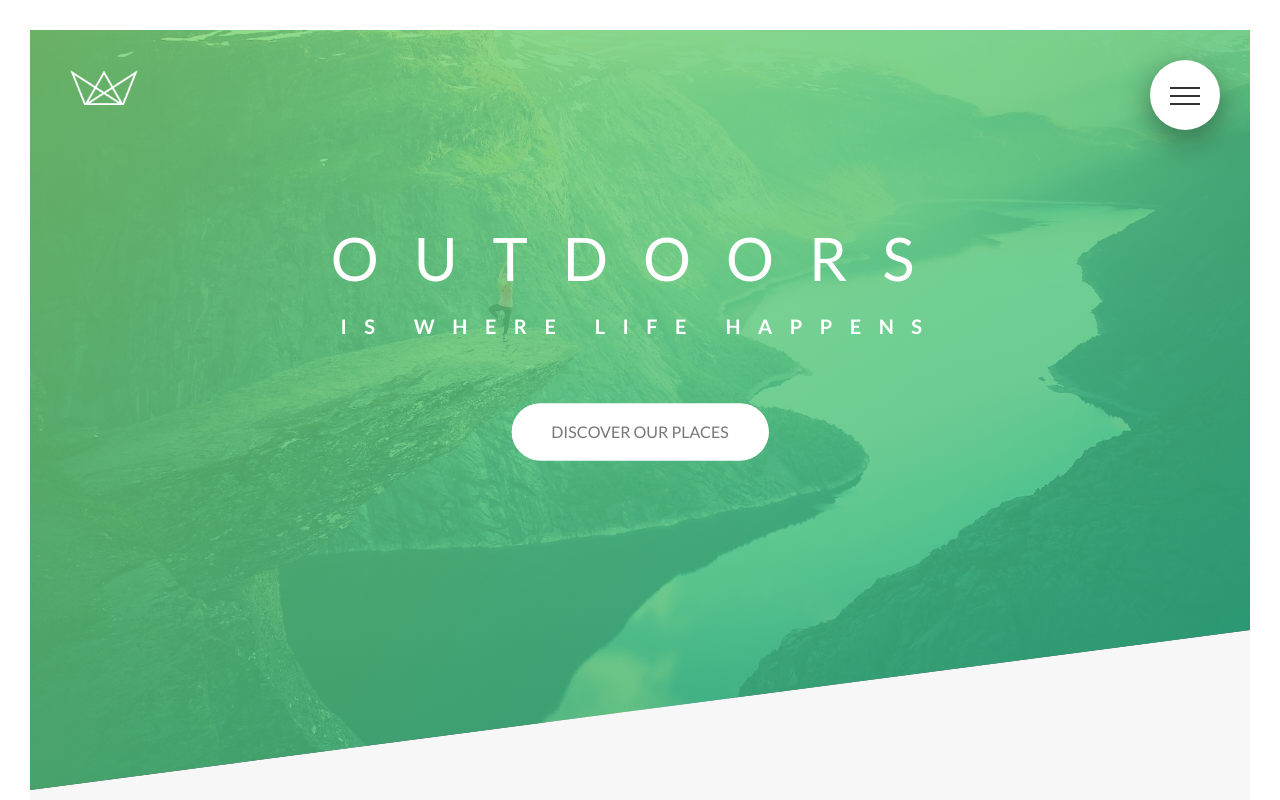
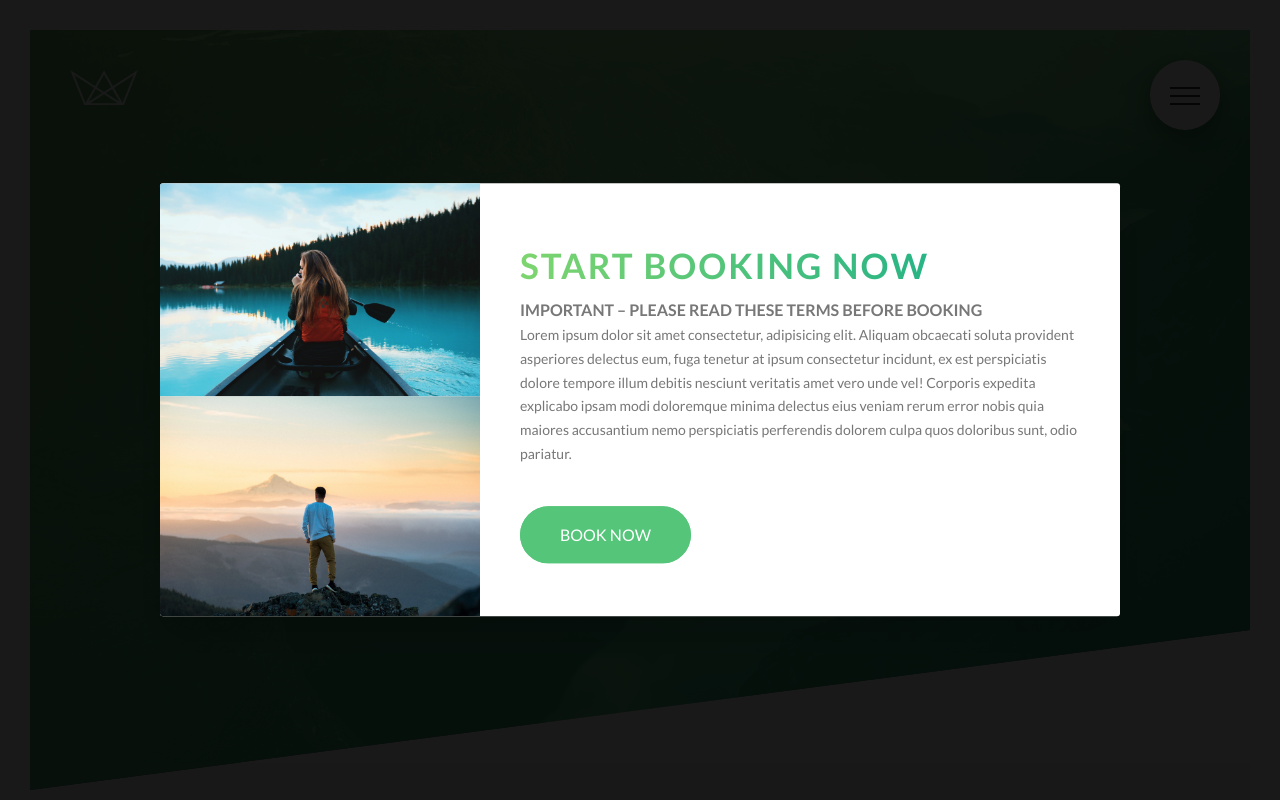
Before and after one commit to VisheshSingh/natours, a website: page index.html in a window 1280 px wide. Shown: the top 800 px of the page. Drawn offline with Linux system fonts and the light colour scheme.

Commit message:
popup initial setup

```diff
--- a/index.html
+++ b/index.html
@@ -25,11 +25,11 @@
 
       <nav class="navigation__nav">
         <ul class="navigation__list">
-          <li class="navigation__item"><a href="#" class="navigation__link"><span>01</span>About</a></li>
-          <li class="navigation__item"><a href="#" class="navigation__link"><span>02</span>Your benefits</a></li>
-          <li class="navigation__item"><a href="#" class="navigation__link"><span>03</span>Popular tours</a></li>
-          <li class="navigation__item"><a href="#" class="navigation__link"><span>04</span>Stories</a></li>
-          <li class="navigation__item"><a href="#" class="navigation__link"><span>05</span>Book now</a></li>
+          <li class="navigation__item"><a href="#about" class="navigation__link"><span>01</span>About</a></li>
+          <li class="navigation__item"><a href="#benefits" class="navigation__link"><span>02</span>Your benefits</a></li>
+          <li class="navigation__item"><a href="#tours" class="navigation__link"><span>03</span>Popular tours</a></li>
+          <li class="navigation__item"><a href="#stories" class="navigation__link"><span>04</span>Stories</a></li>
+          <li class="navigation__item"><a href="#booknow" class="navigation__link"><span>05</span>Book now</a></li>
         </ul>
       </nav>
     </div>
@@ -48,7 +48,7 @@
     </header>
 
     <main>
-      <section class="section-about">
+      <section class="section-about" id="about">
         <div class="u-center-text u-margin-bottom-bg">
           <h2 class="heading-secondary">
             Exciting tours for adventurous people
@@ -97,7 +97,7 @@
         </div>
       </section>
 
-      <section class="section-features">
+      <section class="section-features" id="benefits">
         <div class="row">
           <div class="col-1-of-4">
             <div class="feature-box">
@@ -150,7 +150,7 @@
         </div>
       </section>
 
-      <section class="section-tours">
+      <section class="section-tours" id="tours">
         <div class="u-center-text u-margin-bottom-bg">
           <h2 class="heading-secondary">
             Most popular tours
@@ -261,7 +261,7 @@
         </div>
       </section>
 
-      <section class="section-stories">
+      <section class="section-stories" id="stories">
         <div class="bg-video">
           <video class="bg-video__content" autoplay muted loop>
             <source src="img/video.mp4" type="video/mp4" />
@@ -332,7 +332,7 @@
         </div>
       </section>
 
-      <section class="section-book">
+      <section class="section-book" id="booknow">
         <div class="row">
           <div class="book">
             <div class="book__form">
@@ -422,6 +422,22 @@
         </div>
       </div>
     </footer>
+    <div class="popup">
+      <dov class="popup__content">
+        <div class="popup__left">
+          <img src="img/nat-8.jpg" alt="tour photo" class="popup__img" />
+          <img src="img/nat-9.jpg" alt="tour photo" class="popup__img" />
+        </div>
+        <div class="popup__right">
+          <h2 class="heading-secondary">Start booking now</h2>
+          <h3 class="heading-tertiary">Important &ndash; Please read these terms before booking</h3>
+          <p class="popup__text">
+            Lorem ipsum dolor sit amet consectetur, adipisicing elit. Aliquam obcaecati soluta provident asperiores delectus eum, fuga tenetur at ipsum consectetur incidunt, ex est perspiciatis dolore tempore illum debitis nesciunt veritatis amet vero unde vel! Corporis expedita explicabo ipsam modi doloremque minima delectus eius veniam rerum error nobis quia maiores accusantium nemo perspiciatis perferendis dolorem culpa quos doloribus sunt, odio pariatur.
+          </p>
+          <a href="#" class="btn btn--green">Book now</a>
+        </div>
+      </dov>
+    </div>
     <!-- <section class="grid-layout">
       <div class="row">
         <div class="col-1-of-2">Col-1-of-2</div>
--- a/sass/abstracts/_mixins.scss
+++ b/sass/abstracts/_mixins.scss
@@ -1,7 +1,14 @@
 @mixin clearfix {
-    &::after {
-        content: '';
-        display: table;
-        clear: both;
-    }
+  &::after {
+    content: "";
+    display: table;
+    clear: both;
+  }
 }
+
+@mixin absCenter {
+  position: absolute;
+  top: 50%;
+  left: 50%;
+  transform: translate(-50%, -50%);
+}
--- /dev/null
+++ b/sass/components/_popup.scss
@@ -0,0 +1,42 @@
+.popup {
+  height: 100vh;
+  width: 100%;
+  position: fixed;
+  top: 0;
+  left: 0;
+  background-color: rgba($color-black, 0.9);
+  z-index: 9999;
+
+  &__content {
+    @include absCenter;
+
+    width: 75%;
+    background-color: $color-white;
+    box-shadow: 0 2rem 4rem rgba($color-black, 0.2);
+    border-radius: 3px;
+    display: table;
+    overflow: hidden;
+  }
+
+  &__left {
+    width: 33.333%;
+    display: table-cell;
+  }
+
+  &__right {
+    width: 66.667%;
+    display: table-cell;
+    vertical-align: middle;
+    padding: 3rem 4rem;
+  }
+
+  &__img {
+    display: block;
+    width: 100%;
+  }
+
+  &__text {
+    font-size: 1.4rem;
+    margin-bottom: 4rem;
+  }
+}
--- a/sass/main.scss
+++ b/sass/main.scss
@@ -14,6 +14,7 @@
 @import "components/story";
 @import "components/bg-video";
 @import "components/form";
+@import "components/popup";
 
 @import "layout/grid";
 @import "layout/header";
```
Also changed, not shown: css/style.css.
